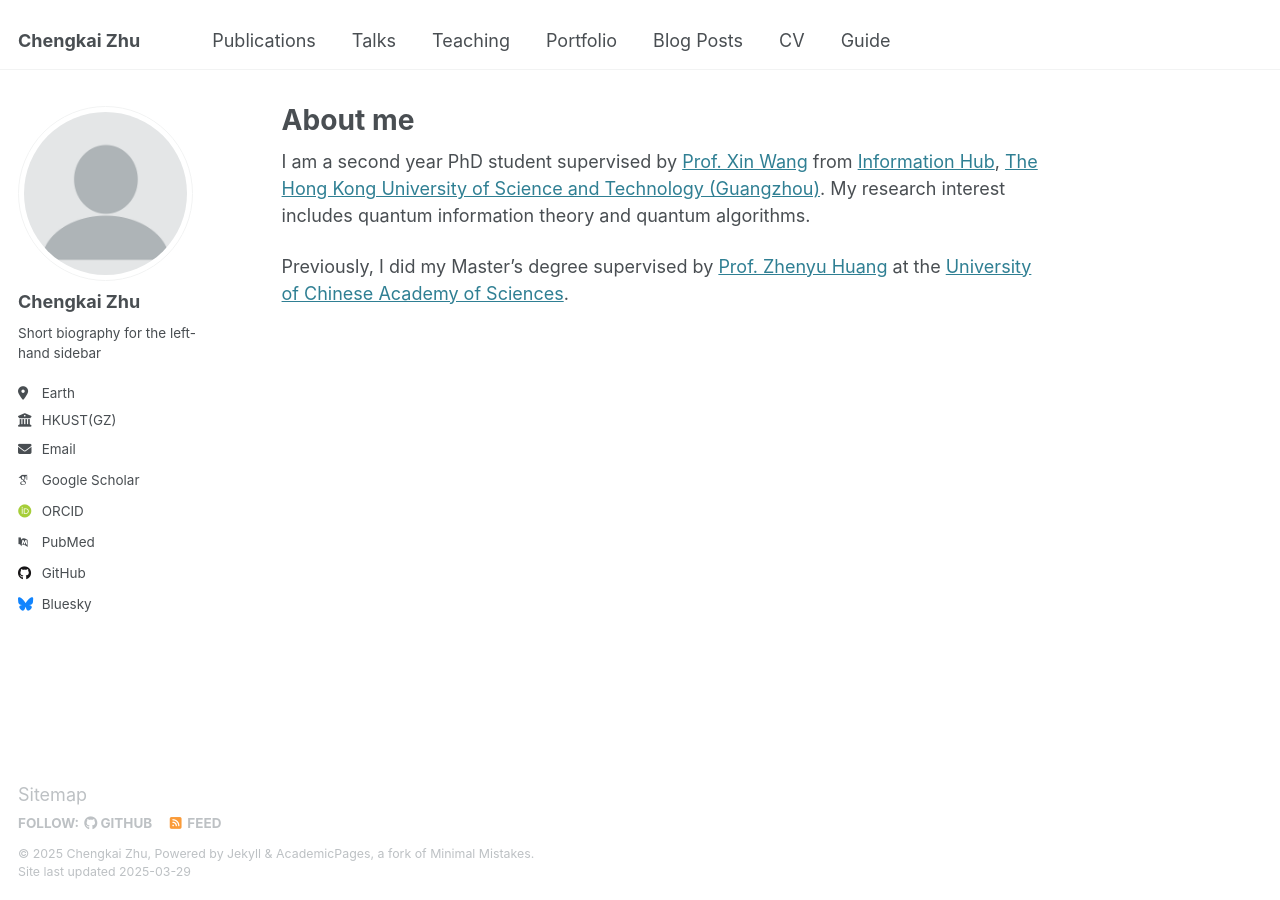
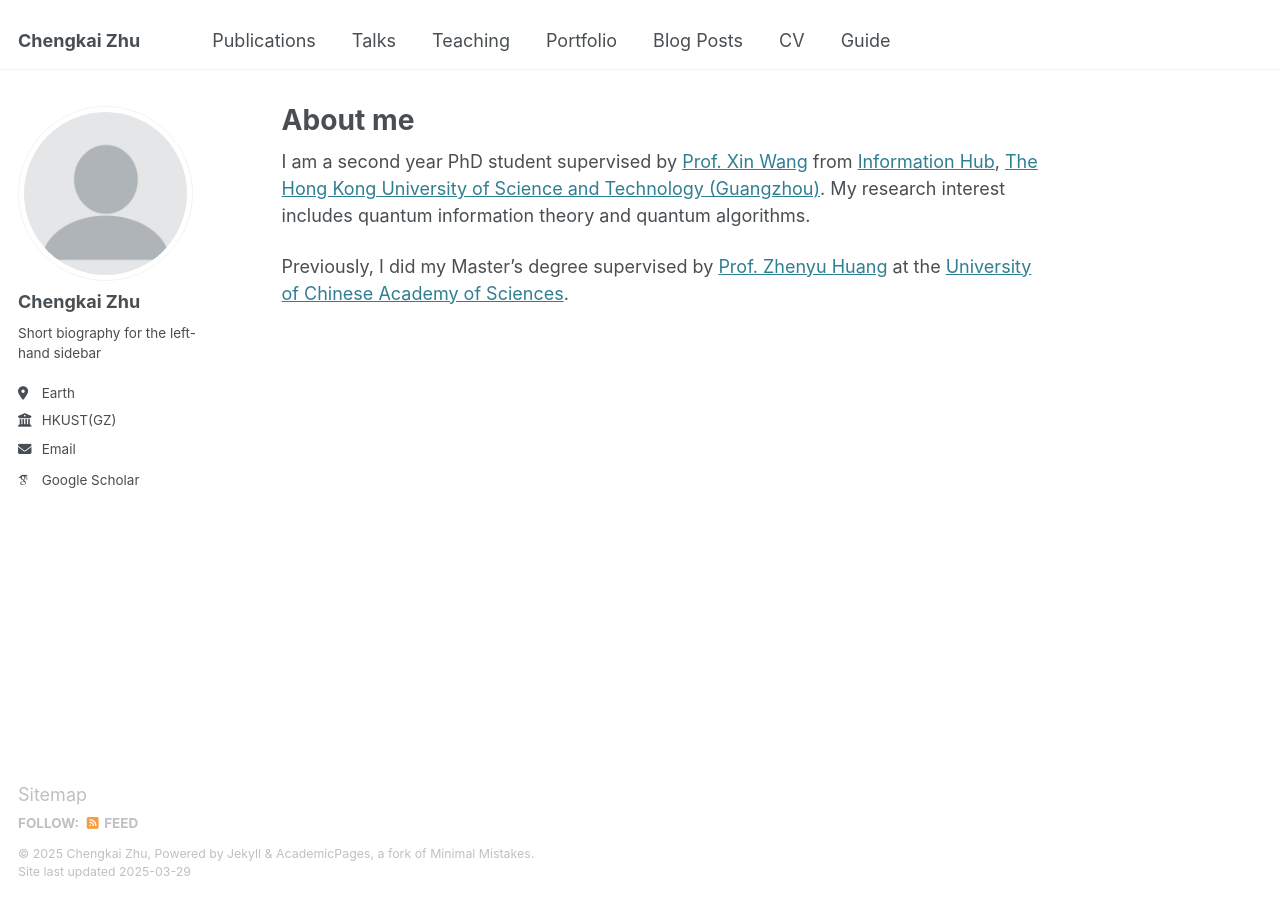
Before and after one commit to Chengkai-Zhu/Chengkai-Zhu.github.io, a Jekyll site: the page built from _pages/about.md, in a window 1280 px wide. Built offline with Jekyll 4.4.1, drawn with Linux system fonts in a browser that asks for light colours; some web fonts are replaced.

Commit message:
Update _config.yml

```diff
--- a/_config.yml
+++ b/_config.yml
@@ -33,11 +33,11 @@
 
   # Academic websites
   arxiv            : # URL - Update with the correct link to your profile
-  googlescholar    : "https://scholar.google.com/citations?user=PS_CX0AAAAAJ"
+  googlescholar    : "https://scholar.google.com/citations?user=2c0ZBk8AAAAJ&hl=zh-CN&oi=ao"
   impactstory      : # URL
-  orcid            : "http://orcid.org/yourorcidurl"
+  orcid            : # "http://orcid.org/yourorcidurl"
   semantic         : # URL
-  pubmed           : "https://www.ncbi.nlm.nih.gov/pubmed/?term=john+snow"
+  pubmed           : # URL
   researchgate     : # URL
   scopus           : # URL
 
@@ -45,12 +45,12 @@
   bitbucket        : # Username - Update with your username on the site
   codepen          : # Username
   dribbble         : # Username
-  github           : "academicpages"
+  github           : # "academicpages"
   kaggle           : # Username
   stackoverflow    : # User number or user number and name (i.e., use "1" or "1/jeff-atwood")
 
   # Social media
-  bluesky          : "bsky.app" # Replace this with you Bluesky username
+  bluesky          : # "bsky.app" # Replace this with you Bluesky username
   facebook         : # Username
   flickr           : # Username
   foursquare       : # Username
```
